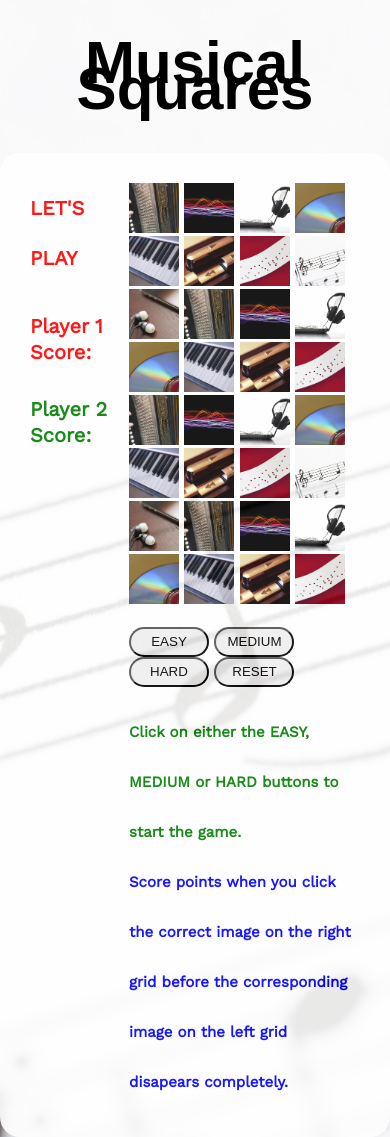
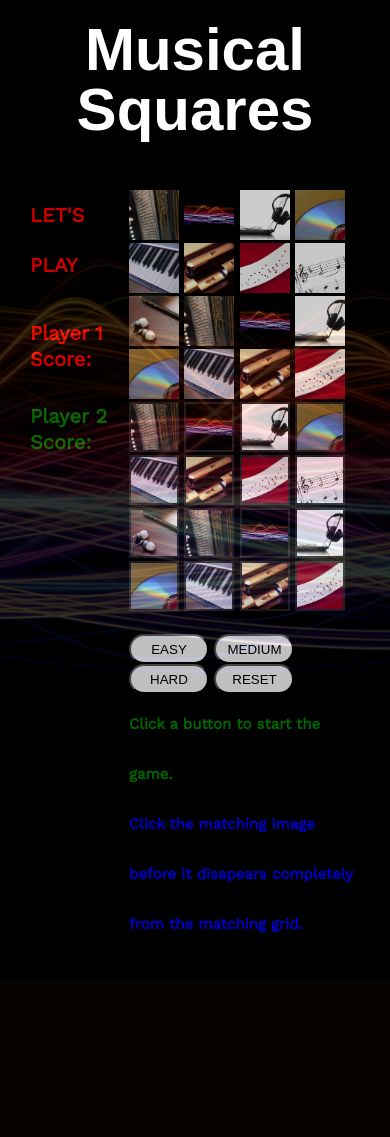
Before and after one commit to Johne103/Musical-Squares, a PHP site: page / in a window 390 px wide. After the commit the page ends 933 px from the top, so only its background shows below. Run offline with PHP 8.4, Linux system fonts and the light colour scheme.

Commit message:
Update CSS and add mobile response

```diff
--- a/css/style.css
+++ b/css/style.css
@@ -4,7 +4,7 @@
 
 body {
   max-width: 960px;
-  background-image: url(../images/musical_notes.jpg);
+  background-image: url(../images/audio_waveform.jpg);
   margin: 0 auto;
   background-size: cover;
   background-position: center;
@@ -12,23 +12,31 @@ body {
 }
 
 main {
-background-color: white;
+background-color: black;
 border-radius: 20px;
 padding: 30px;
 overflow: hidden;
-opacity: 0.9;
+opacity: 0.8;
 
 }
 
 h1 {
   font-family: Papyrus, fantasy;
+  color: white;
   font-size: 60px;
   font-style: normal;
   font-variant: normal;
   font-weight: 800;
-  line-height: 26.4px;
+  line-height: 24px;
   text-align: center;
-  margin: 50px 0;
+  margin: 20px 0;
+}
+
+@media (max-width: 920px) {
+
+  h1 {
+    line-height: 60px;
+  }
 }
 
 .scores {
@@ -126,6 +134,7 @@ h1 {
 
 #userSquares div {
   display: inline-block;
+  border: 2px solid #222;
   width: 50px;
   height: 50px;
   background-position: center;
@@ -149,6 +158,23 @@ h1 {
 #userSquares div:nth-child(14) { background-image: url(../images/music_keys.jpg); }
 #userSquares div:nth-child(15) { background-image: url(../images/music_player_buttons.jpg); }
 #userSquares div:nth-child(16) { background-image: url(../images/music_roll.jpg); }
+
+#userSquares div:nth-child(1):hover { border-color: yellow; }
+#userSquares div:nth-child(2):hover { border-color: yellow; }
+#userSquares div:nth-child(3):hover { border-color: yellow; }
+#userSquares div:nth-child(4):hover { border-color: yellow; }
+#userSquares div:nth-child(5):hover { border-color: yellow; }
+#userSquares div:nth-child(6):hover { border-color: yellow; }
+#userSquares div:nth-child(7):hover { border-color: yellow; }
+#userSquares div:nth-child(8):hover { border-color: yellow; }
+#userSquares div:nth-child(9):hover { border-color: yellow; }
+#userSquares div:nth-child(10):hover { border-color: yellow; }
+#userSquares div:nth-child(11):hover { border-color: yellow; }
+#userSquares div:nth-child(12):hover { border-color: yellow; }
+#userSquares div:nth-child(13):hover { border-color: yellow; }
+#userSquares div:nth-child(14):hover { border-color: yellow; }
+#userSquares div:nth-child(15):hover { border-color: yellow; }
+#userSquares div:nth-child(16):hover { border-color: yellow; }
 
 
 
@@ -187,7 +213,7 @@ li {
 
 #gameButtons {
   margin-top: 20px;
-  margin-bottom: 20px;
+  margin-bottom: 5px;
 }
 
 #easy {
@@ -234,12 +260,14 @@ li {
   color: green;
   font-weight: 600;
   font-size: 15px;
+  margin-top: 0px;
 }
 
 #instruct2 {
   color: blue;
   font-weight: 600;
   font-size: 15px;
+  margin: 0px;
 }
 
 button.active {
--- a/index.html
+++ b/index.html
@@ -72,14 +72,11 @@
       </ol>
 
       <ol id="instructions">
-        <li id="instruct1">Click on either the EASY, MEDIUM or HARD buttons to start the game.
-        </il>
-        <li id="instruct2">Score points when you click the correct image on the right grid before the corresponding image on the left grid disapears completely.
+        <li id="instruct1">Click a button to start the game.</il>
+        <li id="instruct2">Click the matching image before it disapears completely from the matching grid.
         </li>
       </ol>
-
     </div>
-
   </main>
 </body>
 </html>
--- a/js/main.js
+++ b/js/main.js
@@ -18,7 +18,7 @@
 //If you click on the wrong image it will be removed from the grid and you will lose your turn.
 
 //Known bugs: Computer may at times freeze part way through the game.
-//On reset the computer may record and additional click when only one click was intended.
+//On reset the computer may record and additional click when only one click was intended. Issue resolved with use of listener off function $userSquares.off().on('click', function() {
 
 
 function shuffle(a) {                                         //Randomise the image and the sounds for the left grid.
@@ -32,71 +32,71 @@ function shuffle(a) {                                         //Randomise the im
 }
 
 $(function() {                                                        //Initialise the variables
-  var $cpuSquares = $('#cpuSquares div');
-  var $userSquares = $('#userSquares div');
-  var audio = $('#soundToPlay')[0];
-  var $score1 = $('#score1');
-  var $score2 = $('#score2');
-  var $result = $('#result');
-  var $playerTurn = $('#playerTurn');
-  var currentIndex = 0;
-  var user1Score = 0;
-  var user2Score = 0;
-  var clickCounter = 0;
-  var fadeCounter = 0;
-  var whosTurn = "";
-  var $easyBtn = $("#easy");
-  var $medBtn = $("#medium");
-  var $hardBtn = $("#hard");
-  var $resetBtn = $("#reset");
-  var responseTime = 5000;
-  var timers;
+  const $cpuSquares = $('#cpuSquares div');
+  const $userSquares = $('#userSquares div');
+  const audio = $('#soundToPlay')[0];
+  const $score1 = $('#score1');
+  const $score2 = $('#score2');
+  const $result = $('#result');
+  const $playerTurn = $('#playerTurn');
+  let currentIndex = 0;
+  let user1Score = 0;
+  let user2Score = 0;
+  let clickCounter = 0;
+  let fadeCounter = 0;
+  const whosTurn = '';
+  const $easyBtn = $('#easy');
+  const $medBtn = $('#medium');
+  const $hardBtn = $('#hard');
+  const $resetBtn = $('#reset');
+  let responseTime = 5000;
+  let timers;
 
                                                                       //Set the listener for clicking
                                                                       //the control buttons.
-  $easyBtn.on("click", setEasy);
-  $medBtn.on("click", setMed);
-  $hardBtn.on("click", setHard);
-  $resetBtn.on("click", resetGame);
+  $easyBtn.on('click', setEasy);
+  $medBtn.on('click', setMed);
+  $hardBtn.on('click', setHard);
+  $resetBtn.on('click', resetGame);
 
-  $playerTurn.text("LET'S PLAY");
+  $playerTurn.text('LET\'S PLAY');
                                                                       //corresponding button.
                                                                       //5 secs starting the game using the
                                                                       //Set the response times to 1, 3 or
 
   function setEasy () {
     responseTime = 5000;
-    $(this).addClass("active");
+    $(this).addClass('active');
     playGame();
   }
   function setMed () {
     var responseTime = 3000;
-     $(this).addClass("active");
+    $(this).addClass('active');
     playGame();
   }
   function setHard () {
     responseTime = 1000;
-    $(this).addClass("active");
+    $(this).addClass('active');
     playGame();
   }
 
   function getWinner() {                                         //Get player scores and diplay winners.
     if (user1Score > user2Score) {
-      $result.text("Player 1 Wins");
-        console.log("player1 win");
+      $result.text('Player 1 Wins');
+      console.log('player1 win');
     } else if (user1Score < user2Score)  {
-        $result.text("Player 2 Wins");
-        console.log("Player2 win");
+      $result.text('Player 2 Wins');
+      console.log('Player2 win');
     } else {
-        $result.text("It's a Draw");
-        console.log("draw");
+      $result.text('It\'s a Draw');
+      console.log('draw');
     }
   }
                                                                    //Reinitialise variables and settings
   function resetGame () {
     console.log('reset pressed');
 
-    $playerTurn.text("LET'S PLAY AGAIN");
+    $playerTurn.text('LET\'S PLAY AGAIN');
 
     clickCounter = 0;
     fadeCounter = 0;
@@ -107,7 +107,7 @@ $(function() {                                                        //Initiali
     $score1.text(user1Score);
     $score2.text(user2Score);
 
-    $("button").removeClass('active');
+    $('button').removeClass('active');
 
     timers.forEach(function(timerId) {                            //Function to reset left grid array.
       clearTimeout(timerId);
@@ -118,10 +118,10 @@ $(function() {                                                        //Initiali
       .css({ opacity: 1 });                                       //Restore opacity to show image.
 
     $userSquares
-      .removeAttr("style")                                        //Remove background color red or green.
+      .removeAttr('style')                                        //Remove background color red or green.
       .css({ opacity: 1});                                        //Restore opacity to show image.
 
-    $result.text("");
+    $result.text('');
   }
 
   function playGame() {                                           //Start the game
@@ -130,15 +130,15 @@ $(function() {                                                        //Initiali
     $score2.text(user1Score);
 
 
-    $playerTurn.text("Player 1 to Start");                        //Clear text area showing player turn
+    $playerTurn.text('Player 1 to Start');                        //Clear text area showing player turn
 
     shuffle($cpuSquares);                                         //Shuffle the left hand grid
 
     timers = $cpuSquares.toArray().map(function(square, i) {      //Create a holding array for shuffled
-      var parent = $("#cpuSquares");                              //left grid to map correct sounds to
+      var parent = $('#cpuSquares');                              //left grid to map correct sounds to
       return setTimeout(function() {                              //to rerranged index elements, and
         currentIndex = i;                                         //manage timings for fading images.
-        audio.src = "sounds/" + $(square).data('filename') + ".wav";
+        audio.src = 'sounds/' + $(square).data('filename') + '.wav';
         console.log(audio.src);
         audio.play();                                             //Play ramdomly selected square with audio.
         fadeCounter++;
@@ -149,14 +149,14 @@ $(function() {                                                        //Initiali
     });
 
 
-    $userSquares.off().on('click', function() {                        //Limit number of clicks to one on
+    $userSquares.off().on('click', function() {                   //Limit number of clicks to one on
                                                                   //right hand grid for each player turn.
       clickCounter++;                                             //Count the total number of click for
                                                                   //current game session.
 
       console.log('clickCounter ' + clickCounter);
-      var parent = $("#userSquares");                             //Identify square clicked on right grid,
-      var filename = $(this).data('filename') + ".wav";           //and build file name for sound played.
+      var parent = $('#userSquares');                             //Identify square clicked on right grid,
+      var filename = $(this).data('filename') + '.wav';           //and build file name for sound played.
       var fileBeingPlayed = audio.src.split('/').slice(-1)[0];
       if(filename === fileBeingPlayed) {                          //Compare sound on right & left grid
         $cpuSquares.eq(currentIndex).stop(true, false);           //If sounds is matched stop fade out
@@ -164,20 +164,20 @@ $(function() {                                                        //Initiali
           user1Score++;                                           //Increment player 1 score.
           console.log('user1 ' + user1Score);
           $score1.text(user1Score);                               //and display.
-          $(this).css({background: "red"});
-          $playerTurn.toggleClass("green");                       //Show player 2 as green -default red.
-          $playerTurn.text("Player 2 to Play");
+          $(this).css({background: 'red'});
+          $playerTurn.toggleClass('green');                       //Show player 2 as green -default red.
+          $playerTurn.text('Player 2 to Play');
         } else {
           user2Score++;                                           //Increment player 2 score.
           console.log('user2 ' + user2Score);
           $score2.text(user2Score);
-          $(this).css({ background: "green" });
+          $(this).css({ background: 'green' });
           $playerTurn.text('Player 1 to Play');
         }
       } else {
         $(this).css({ opacity: 0 });                              //If no hit then hide right grid tile.
         if (clickCounter%2 === 0) {                               //Check turn if player 1 or player 2.
-          $playerTurn.toggleClass("green");                       //Show player 2 as green -default red.
+          $playerTurn.toggleClass('green');                       //Show player 2 as green -default red.
           $playerTurn.text('Player 2 to Play');
         } else {
           $playerTurn.text('Player 1 to Play');
```
Also changed, not shown: js/app.js (+52 -95 lines), README.md. Lines whose indentation alone changed are shown as unchanged.
